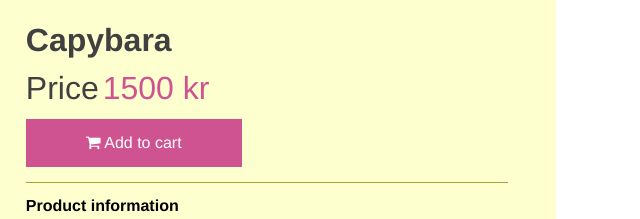
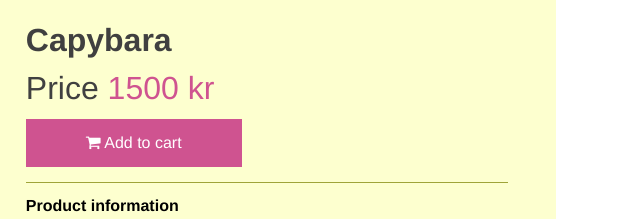
Before and after one commit to Ringen/accessibility, a website: page app/views/product.html in a window 1280 px wide. Shown: the part 141-360 px from the top of the page, 596-1236 px from the left. Drawn offline with nearby package versions, Linux system fonts and the light colour scheme.

Commit message:
Minor accessibility change. Moved price inside another span.

```diff
--- a/app/views/product.html
+++ b/app/views/product.html
@@ -54,8 +54,7 @@
 			</div>
 			<div class="a11y_product__info">
 				<h1 class="a11y_product__heading">Capybara</h1>
-				<span class="a11y_product__price-label">Price</span>
-				<span class="a11y_product__price">1500 kr</span>
+				<span class="a11y_product__price-label">Price <span class="a11y_product__price">1500 kr</span></span>
 				<button class="a11y_js-add-to-cart a11y_button a11y_product__button"><i class="fa fa-shopping-cart"></i> Add to cart</button>
 				<h2 class="a11y_product__sub-heading">Product information</h2>
 				<p class="a11y_product__info-text">Etiam pellentesque nunc imperdiet tempor consectetur. Etiam pellentesque nunc imperdiet tempor consectetur. Etiam pellentesque nunc imperdiet tempor consectetur.</p>
--- a/src/stylesheets/features/_product.scss
+++ b/src/stylesheets/features/_product.scss
@@ -32,8 +32,6 @@
 }
 
 .a11y_product__price {
-	@extend %a11y_text;
-	font-size: 2em;
 	color: $color-main;
 }
 
```
Also changed, not shown: src/stylesheets/css/style.css, 1 other file.
